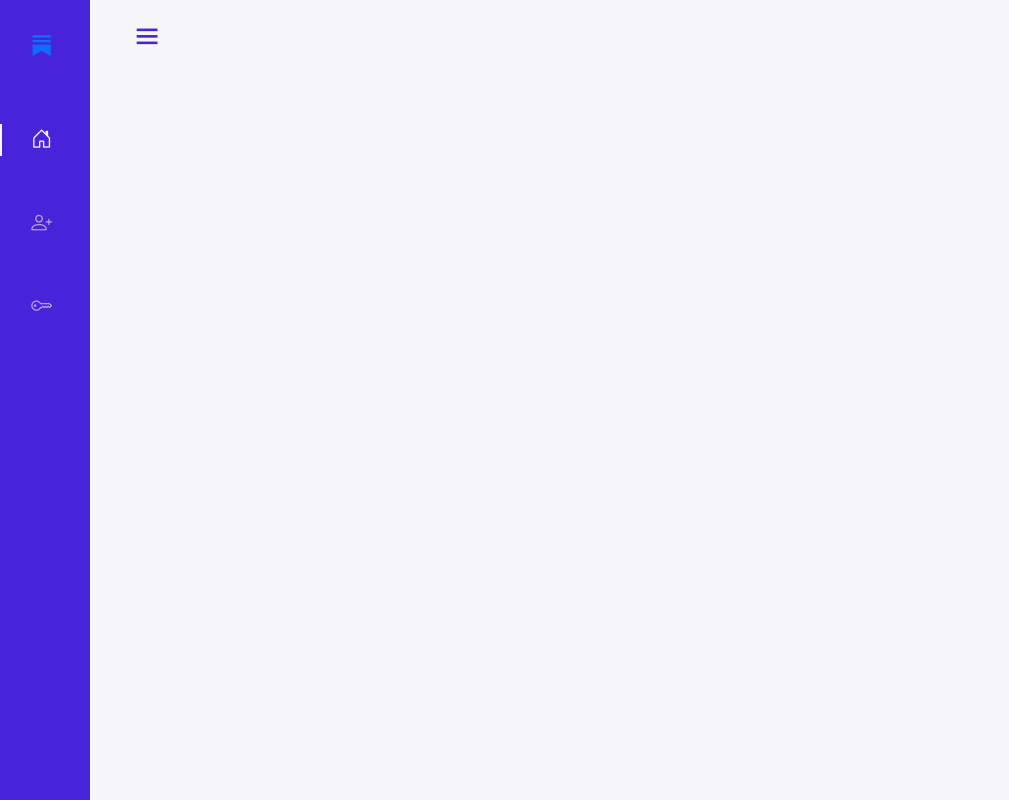
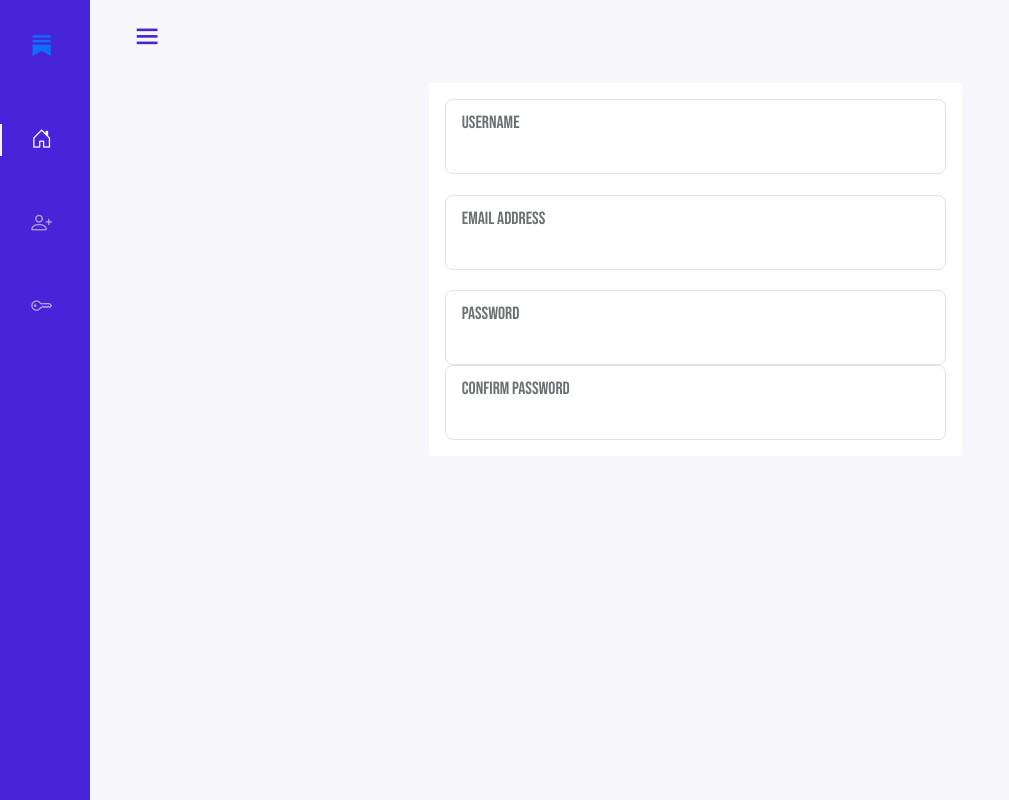
Before and after one commit to Mullerlotyokess/TaskManagerAPP, a plain HTML site: page index.html at #!/register in a window 1280 px wide. Shown: the whole page, without its empty margins (0-1009 px from the left). Drawn offline with nearby package versions, Linux system fonts and the light colour scheme.

Commit message:
Teszt XD

```diff
--- a/Assets/css/main.css
+++ b/Assets/css/main.css
@@ -6,7 +6,6 @@
 html {
     font-family: defaultfont;
     font-size: 130%;
-    background-color: var(--white-color);
 }
 
 :root {
@@ -31,7 +30,8 @@ body {
     padding: 0 1rem;
     font-family: var(--body-font);
     font-size: var(--normal-font-size);
-    transition: .5s
+    transition: .5s;
+    background-color: var(--white-color);
 }
 
 a {
@@ -155,6 +155,11 @@ a {
     height: 100vh
 }
 
+#registerForm {
+    background-color: white;
+    padding: 3%;
+}
+
 @media screen and (min-width: 768px) {
     body {
         margin: calc(var(--header-height) + 1rem) 0 0 0;
--- a/Views/register.html
+++ b/Views/register.html
@@ -0,0 +1,24 @@
+<div class="container">
+<div class="row">
+<div class="col-10 col-offset-1 col-lg-6 offset-lg-3">
+    <form id="registerForm">
+        <div class="form-floating mb-3">
+            <input type="text" class="form-control" id="floatingInput">
+            <label for="floatingInput">Username</label>
+        </div>
+        <div class="form-floating mb-3">
+            <input type="email" class="form-control" id="floatingInput">
+            <label for="floatingInput">Email address</label>
+        </div>
+        <div class="form-floating">
+            <input type="password" class="form-control" id="pass">
+            <label for="pass">Password</label>
+        </div>
+        <div class="form-floating">
+            <input type="password" class="form-control" id="cpass">
+            <label for="cpass">Confirm Password</label>
+        </div>
+    </form>
+</div>
+</div>
+</div>
```
